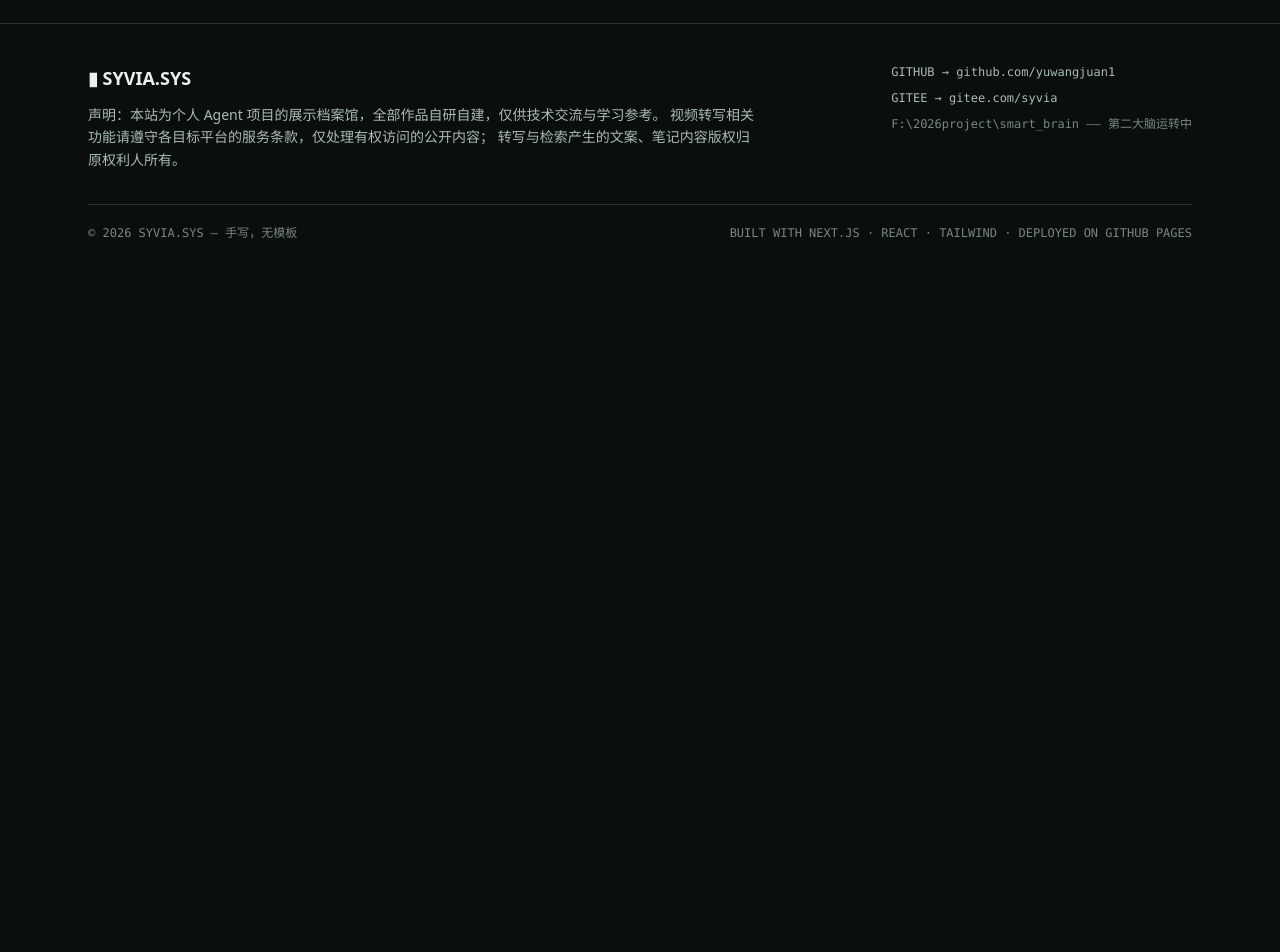
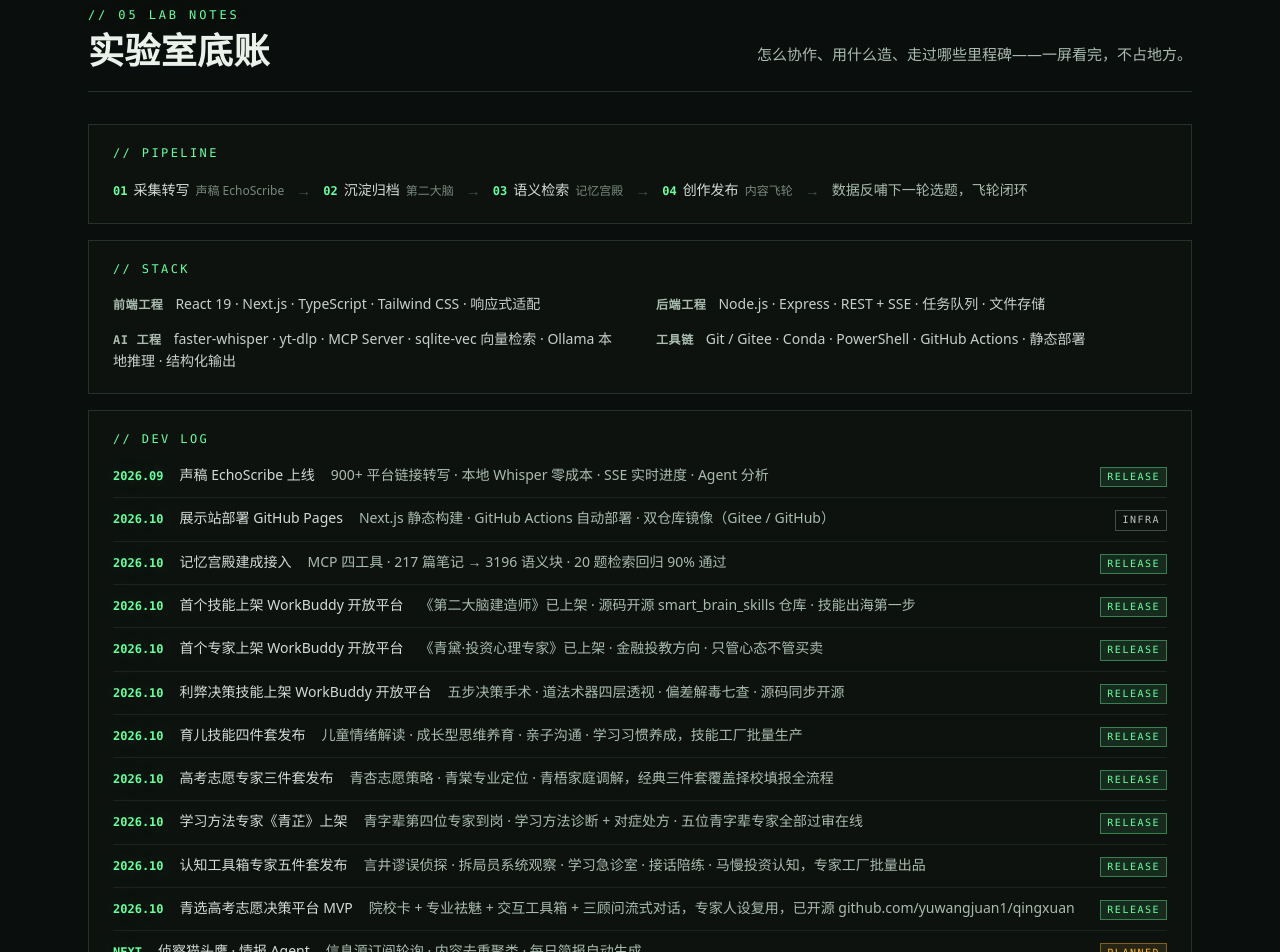
Before and after one commit to yuwangjuan1/syvia_platform, a Next.js app: page / in a window 1280 px wide. Shown: the part 1280-2232 px from the top of the page. Before the commit the page ends 1561 px from the top, so only its background shows below. Built offline with nearby package versions, Linux system fonts and the light colour scheme.

Commit message:
展示站：协作/技术/日志三页合并为首页实验室底账区块，导航精简为四项

```diff
--- a/src/app/contact/page.tsx
+++ b/src/app/contact/page.tsx
@@ -12,7 +12,7 @@
     <main className="relative z-10 mx-auto min-h-[70vh] max-w-6xl px-4 pb-24 pt-28 sm:px-6 sm:pt-32">
       <section id="contact">
         <SectionHead
-          index="08"
+          index="06"
           en="CONTACT"
           title="建立连接"
           sub="对哪位 Agent 感兴趣？仓库全部开放，随时来围观代码或聊聊 Agent 落地。"
--- a/src/app/devlog/page.tsx
+++ /dev/null
@@ -1,50 +0,0 @@
-import type { Metadata } from "next";
-import SectionHead from "@/components/section-head";
-import { DEVLOG } from "@/data/agents";
-
-export const metadata: Metadata = {
-  title: "开发日志 · SYVIA",
-  description: "舰队的航海日志——每一次启航与进港，都记录在案。",
-};
-
-export default function DevlogPage() {
-  return (
-    <main className="relative z-10 mx-auto min-h-[70vh] max-w-6xl px-4 pb-24 pt-28 sm:px-6 sm:pt-32">
-      <section id="devlog">
-        <SectionHead
-          index="07"
-          en="DEV LOG"
-          title="开发日志"
-          sub="舰队的航海日志——每一次启航与进港，都记录在案。"
-        />
-        <div className="mt-8 border border-line bg-panel/60">
-          {DEVLOG.map((d, i) => (
-            <div
-              key={`${d.date}-${d.event}`}
-              className={`grid gap-2 px-6 py-5 sm:grid-cols-[110px_120px_1fr_auto] sm:items-center sm:gap-6 ${
-                i > 0 ? "border-t border-line" : ""
-              }`}
-            >
-              <span className="font-mono text-sm font-bold text-phos text-glow-soft">
-                {d.date}
-              </span>
-              <span className="font-display text-lg font-bold text-paper">{d.event}</span>
-              <span className="text-sm leading-relaxed text-mist">{d.detail}</span>
-              <span
-                className={`justify-self-start border px-2.5 py-0.5 font-mono text-[11px] font-medium tracking-[0.18em] sm:justify-self-end ${
-                  d.tag === "RELEASE"
-                    ? "border-phos/40 bg-phos/10 text-phos"
-                    : d.tag === "INFRA"
-                      ? "border-linebright bg-panel2 text-paper/80"
-                      : "border-amber/40 bg-amber/10 text-amber"
-                }`}
-              >
-                {d.tag}
-              </span>
-            </div>
-          ))}
-        </div>
-      </section>
-    </main>
-  );
-}
--- a/src/app/page.tsx
+++ b/src/app/page.tsx
@@ -1,7 +1,7 @@
 import Link from "next/link";
 import BootTerminal from "@/components/boot-terminal";
 import SectionHead from "@/components/section-head";
-import { AGENTS, MARQUEE } from "@/data/agents";
+import { AGENTS, DEVLOG, MARQUEE, PIPELINE, STACK_GROUPS } from "@/data/agents";
 
 function Marquee() {
   const row = MARQUEE.map((item) => ` ${item} \u25c6`).join("");
@@ -37,6 +37,80 @@
   },
 ];
 
+function LabNotes() {
+  return (
+    <section id="lab-notes" className="mt-20">
+      <SectionHead
+        index="05"
+        en="LAB NOTES"
+        title="实验室底账"
+        sub="怎么协作、用什么造、走过哪些里程碑——一屏看完，不占地方。"
+      />
+
+      {/* 协作流水线：一行流 */}
+      <div className="mt-8 border border-line bg-panel/60 px-6 py-5">
+        <p className="font-mono text-xs font-medium tracking-[0.2em] text-phos">{"//"} PIPELINE</p>
+        <div className="mt-4 flex flex-wrap items-center gap-x-3 gap-y-2.5">
+          {PIPELINE.map((p, i) => (
+            <span key={p.step} className="flex items-center gap-3">
+              {i > 0 && <span className="text-linebright" aria-hidden>{"\u2192"}</span>}
+              <span className="text-sm text-paper/90">
+                <span className="mr-1.5 font-mono text-xs font-bold text-phos">{p.step}</span>
+                {p.action}
+                <span className="ml-1.5 text-xs text-faint">{p.agent}</span>
+              </span>
+            </span>
+          ))}
+          <span className="flex items-center gap-3">
+            <span className="text-linebright" aria-hidden>{"\u2192"}</span>
+            <span className="text-sm text-mist">数据反哺下一轮选题，飞轮闭环</span>
+          </span>
+        </div>
+      </div>
+
+      {/* 工具箱：分组一行一项 */}
+      <div className="mt-4 border border-line bg-panel/60 px-6 py-5">
+        <p className="font-mono text-xs font-medium tracking-[0.2em] text-phos">{"//"} STACK</p>
+        <div className="mt-4 grid gap-x-8 gap-y-3 sm:grid-cols-2">
+          {STACK_GROUPS.map((g) => (
+            <p key={g.group} className="text-sm leading-relaxed">
+              <span className="mr-3 font-mono text-xs font-bold tracking-wider text-mist">
+                {g.group}
+              </span>
+              <span className="text-paper/85">{g.items.join(" \u00b7 ")}</span>
+            </p>
+          ))}
+        </div>
+      </div>
+
+      {/* 开发日志：压缩行 */}
+      <div className="mt-4 border border-line bg-panel/60 px-6 py-5">
+        <p className="font-mono text-xs font-medium tracking-[0.2em] text-phos">{"//"} DEV LOG</p>
+        <div className="mt-2 divide-y divide-line/60">
+          {DEVLOG.map((d) => (
+            <p key={`${d.date}-${d.event}`} className="flex flex-wrap items-baseline gap-x-4 py-2.5 text-sm">
+              <span className="font-mono text-xs font-bold text-phos text-glow-soft">{d.date}</span>
+              <span className="font-medium text-paper/90">{d.event}</span>
+              <span className="text-mist">{d.detail}</span>
+              <span
+                className={`ml-auto border px-1.5 py-0.5 font-mono text-[10px] tracking-[0.15em] ${
+                  d.tag === "RELEASE"
+                    ? "border-phos/40 bg-phos/10 text-phos"
+                    : d.tag === "INFRA"
+                      ? "border-linebright bg-panel2 text-paper/80"
+                      : "border-amber/40 bg-amber/10 text-amber"
+                }`}
+              >
+                {d.tag}
+              </span>
+            </p>
+          ))}
+        </div>
+      </div>
+    </section>
+  );
+}
+
 export default function Page() {
   return (
     <main id="top" className="relative z-10 mx-auto max-w-6xl px-4 pb-24 sm:px-6">
@@ -69,12 +143,12 @@
             >
               认识我的 Agent {"\u2192"}
             </Link>
-            <Link
-              href="/pipeline"
+            <a
+              href="#lab-notes"
               className="border border-linebright px-6 py-3.5 font-mono text-sm font-medium tracking-wider text-paper/90 transition-all hover:border-phos hover:text-phos"
             >
-              它们怎么协作 {"\u2192"}
-            </Link>
+              它们怎么协作 {"\u2193"}
+            </a>
           </div>
         </div>
 
@@ -101,7 +175,7 @@
 
       <section className="mt-20">
         <SectionHead
-          index="06"
+          index="04"
           en="PRINCIPLES"
           title="构建原则"
           sub="三条军规，刻在每个 Agent 的骨子里。"
@@ -118,6 +192,8 @@
           ))}
         </div>
       </section>
+
+      <LabNotes />
     </main>
   );
 }
--- a/src/app/pipeline/page.tsx
+++ /dev/null
@@ -1,47 +0,0 @@
-import type { Metadata } from "next";
-import SectionHead from "@/components/section-head";
-import { PIPELINE } from "@/data/agents";
-
-export const metadata: Metadata = {
-  title: "协同流水线 · SYVIA",
-  description: "单个 Agent 是工具，连成线才是系统——从一条视频到一篇爆款，全自动接力。",
-};
-
-export default function PipelinePage() {
-  return (
-    <main className="relative z-10 mx-auto min-h-[70vh] max-w-6xl px-4 pb-24 pt-28 sm:px-6 sm:pt-32">
-      <section id="pipeline">
-        <SectionHead
-          index="04"
-          en="PIPELINE"
-          title="协同流水线"
-          sub="单个 Agent 是工具，连成线才是系统——从一条视频到一篇爆款，全自动接力。"
-        />
-        <div className="mt-8 grid gap-px border border-line bg-line md:grid-cols-2 lg:grid-cols-4">
-          {PIPELINE.map((p) => (
-            <div key={p.step} className="card-glow group relative bg-panel/80 p-6 transition-colors hover:bg-panel2">
-              <div className="flex items-baseline justify-between">
-                <span className="text-glow-soft font-mono text-4xl font-bold text-linebright transition-colors group-hover:text-phos">
-                  {p.step}
-                </span>
-                <span className="font-mono text-xs tracking-[0.18em] text-mist">
-                  {p.codename}
-                </span>
-              </div>
-              <h3 className="text-glow-soft mt-5 font-mono text-base font-bold tracking-wider text-phos">{p.action}</h3>
-              <p className="mt-1.5 font-display text-xl font-bold text-paper">{p.agent}</p>
-              <p className="mt-3 text-sm leading-relaxed text-mist">{p.detail}</p>
-            </div>
-          ))}
-        </div>
-        <div className="mt-4 border border-line bg-panel/40 px-6 py-4">
-          <p className="font-mono text-xs leading-relaxed text-faint">
-            {"//"} 采集 <span className="text-phos">→</span> 归档 <span className="text-phos">→</span>{" "}
-            检索 <span className="text-phos">→</span> 创作{" "}
-            <span className="text-phos">→</span> 发布后的数据反哺下一轮选题，飞轮闭环
-          </p>
-        </div>
-      </section>
-    </main>
-  );
-}
--- a/src/app/stack/page.tsx
+++ /dev/null
@@ -1,33 +0,0 @@
-import type { Metadata } from "next";
-import SectionHead from "@/components/section-head";
-import { STACK_GROUPS } from "@/data/agents";
-
-export const metadata: Metadata = {
-  title: "工具箱 · SYVIA",
-  description: "支撑整个 Agent 实验室的技术栈与工具链。",
-};
-
-export default function StackPage() {
-  return (
-    <main className="relative z-10 mx-auto min-h-[70vh] max-w-6xl px-4 pb-24 pt-28 sm:px-6 sm:pt-32">
-      <section id="stack">
-        <SectionHead index="05" en="STACK" title="工具箱" />
-        <div className="mt-8 grid gap-5 sm:grid-cols-2 lg:grid-cols-4">
-          {STACK_GROUPS.map((g) => (
-            <div key={g.group} className="border border-line bg-panel/60 p-6">
-              <h3 className="font-mono text-sm font-bold tracking-[0.2em] text-phos">{g.group}</h3>
-              <ul className="mt-4 space-y-3">
-                {g.items.map((item) => (
-                  <li key={item} className="flex items-start gap-2 text-[15px] text-paper/85">
-                    <span className="mt-2.5 h-1.5 w-1.5 shrink-0 bg-phos/70" />
-                    {item}
-                  </li>
-                ))}
-              </ul>
-            </div>
-          ))}
-        </div>
-      </section>
-    </main>
-  );
-}
--- a/src/components/nav-bar.tsx
+++ b/src/components/nav-bar.tsx
@@ -8,9 +8,6 @@
   { href: "/agents", label: "Agent" },
   { href: "/skills", label: "Skills" },
   { href: "/experts", label: "专家" },
-  { href: "/pipeline", label: "协作" },
-  { href: "/stack", label: "技术" },
-  { href: "/devlog", label: "日志" },
   { href: "/contact", label: "联系" },
 ];
 
```
